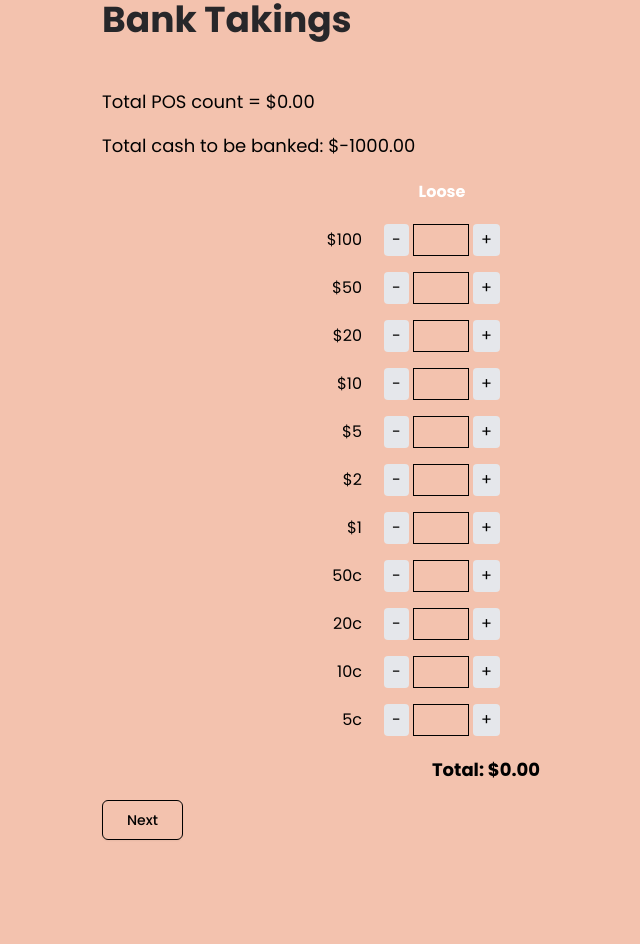
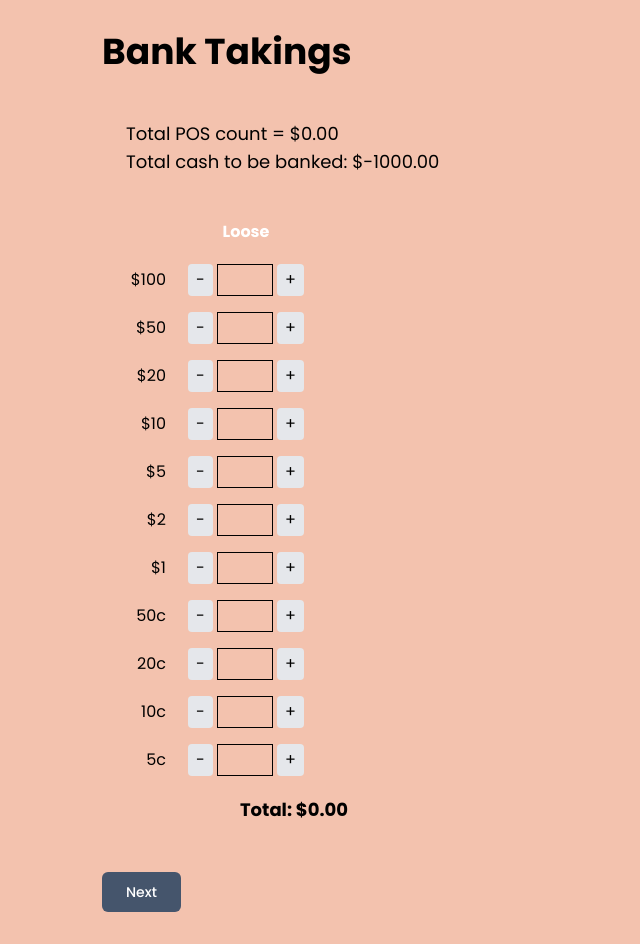
Before and after one commit to G-Tang2/sushi-sushi-EOD, a Next.js app: page /bank-takings in a window 1280 px wide. Shown: the whole page, without its empty margins (154-794 px from the left). Before the commit the page ends 872 px from the top, so only its background shows below. Built offline with nearby package versions, Linux system fonts and the light colour scheme.

Commit message:
styled bank taking page

```diff
--- a/app/bank-takings/page.tsx
+++ b/app/bank-takings/page.tsx
@@ -36,20 +36,18 @@ const totalTillAtom = React.useMemo(
   return (
     <div className="flex min-h-screen items-center justify-center ">
       <main className="flex min-h-screen w-full max-w-3xl flex-col items-center sm:items-start">
-        <h1 className="mb-8 text-4xl font-bold text-zinc-800">Bank Takings</h1>
+        <h1 className="my-8 text-4xl font-bold">Bank Takings</h1>
         {/* Total value display */}
-        <div className="mt-4 text-lg text-right">
-          Total POS count = ${totalTill.toFixed(2)}
-        </div>
-        <div className="mt-4 text-lg text-right">
-          Total cash to be banked: ${(total - FLOAT).toFixed(2)}
+        <div className="bg-custom-cream w-sm py-4 px-6 mb-2 rounded-2xl text-lg">
+          <p>Total POS count = ${totalTill.toFixed(2)}</p>
+          <p>Total cash to be banked: ${(total - FLOAT).toFixed(2)}</p>
         </div>
         <MoneyCounter
           denominations={denominations}
           quantitiesAtom={bankTakingQuantitiesAtom}
         />
         <Link href="/eod-report" passHref>
-          <Button variant="outline" size="lg" className="mb-8">
+          <Button size="lg" className="my-8">
             Next
           </Button>
         </Link>
--- a/components/ui/MoneyCounter/index.tsx
+++ b/components/ui/MoneyCounter/index.tsx
@@ -30,7 +30,7 @@ export default function MoneyCounter({
   const [total] = useAtom(totalAtom);
 
   return (
-    <div className="bg-custom-cream rounded-2xl max-w-lg mx-auto p-4 space-y-4">
+    <div className="bg-custom-cream rounded-2xl w-sm p-4 space-y-4">
       {/* Header Row: aligned with columns */}
       <div className="flex text-white rounded-md bg-custom-peach py-1 items-center mb-2 font-semibold">
         <div className="w-10 mx-2"></div>
```
